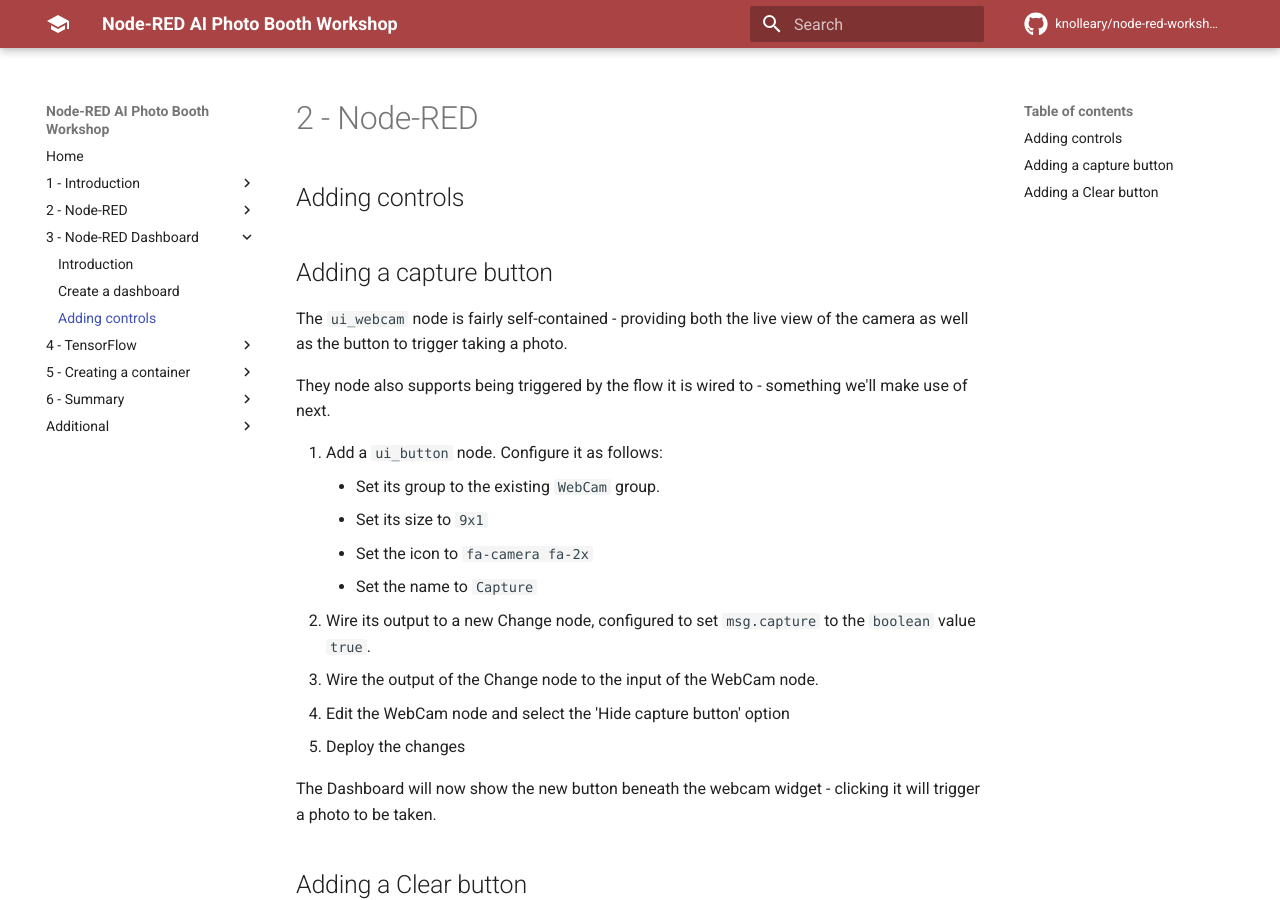
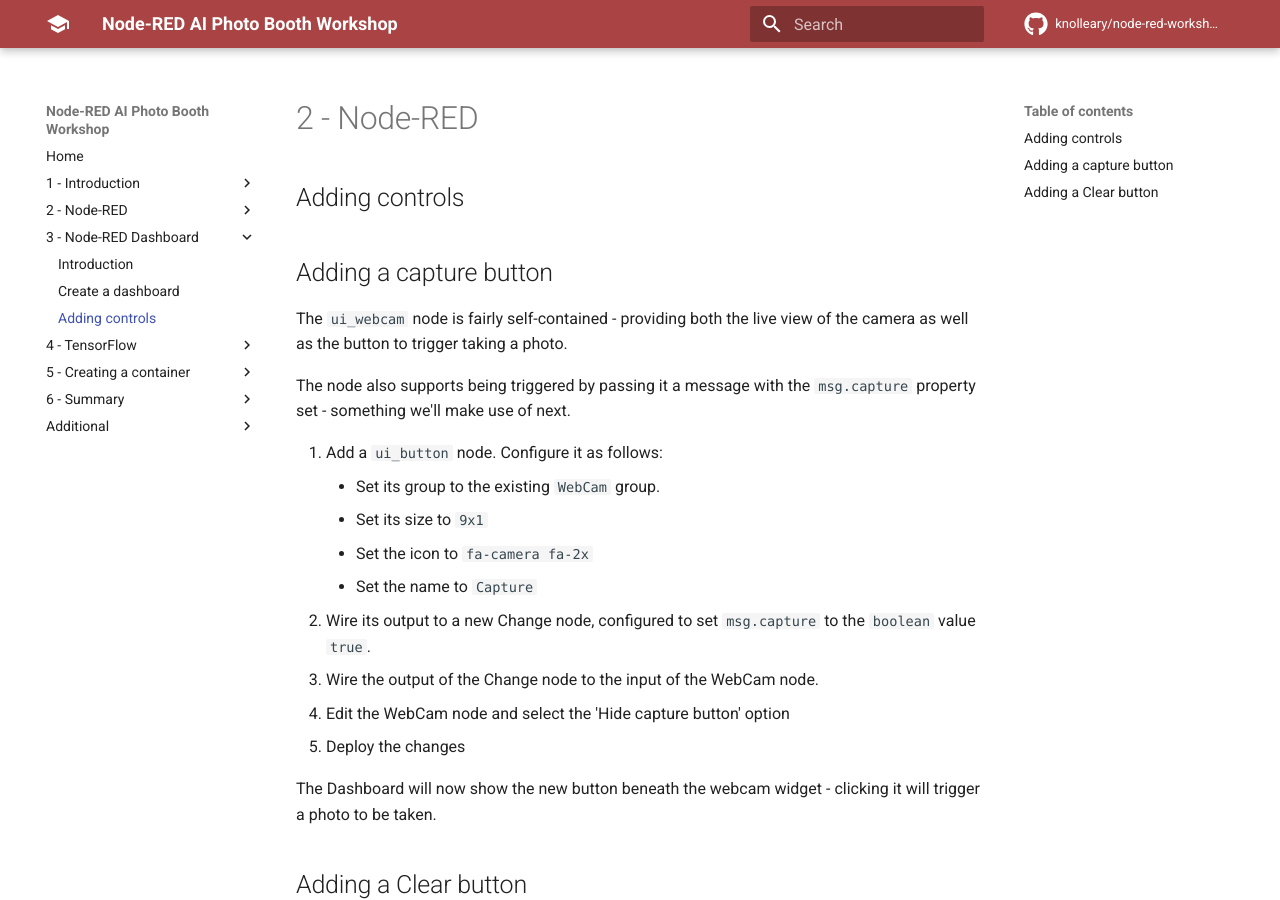
Before and after one commit to knolleary/node-red-workshop-photobooth, an MkDocs documentation site: the page built from docs/part3/adding-controls.md, in a window 1280 px wide and 900 px high. Built offline with MkDocs 1.6.1 and Material for MkDocs 9.7.7, drawn with Linux system fonts in a browser that asks for light colours; comment, search, counter and statistics services are not loaded.

Commit message:
Typo fix

```diff
--- a/docs/part3/adding-controls.md
+++ b/docs/part3/adding-controls.md
@@ -7,8 +7,8 @@
 The `ui_webcam` node is fairly self-contained - providing both the live view
 of the camera as well as the button to trigger taking a photo.
 
-They node also supports being triggered by the flow it is wired to - something
-we'll make use of next.
+The node also supports being triggered by passing it a message with the `msg.capture`
+property set - something we'll make use of next.
 
 1. Add a `ui_button` node. Configure it as follows:
      - Set its group to the existing `WebCam` group.
@@ -23,7 +23,6 @@
 
 The Dashboard will now show the new button beneath the webcam widget - clicking
 it will trigger a photo to be taken.
-
 
 ## Adding a Clear button
 
```
